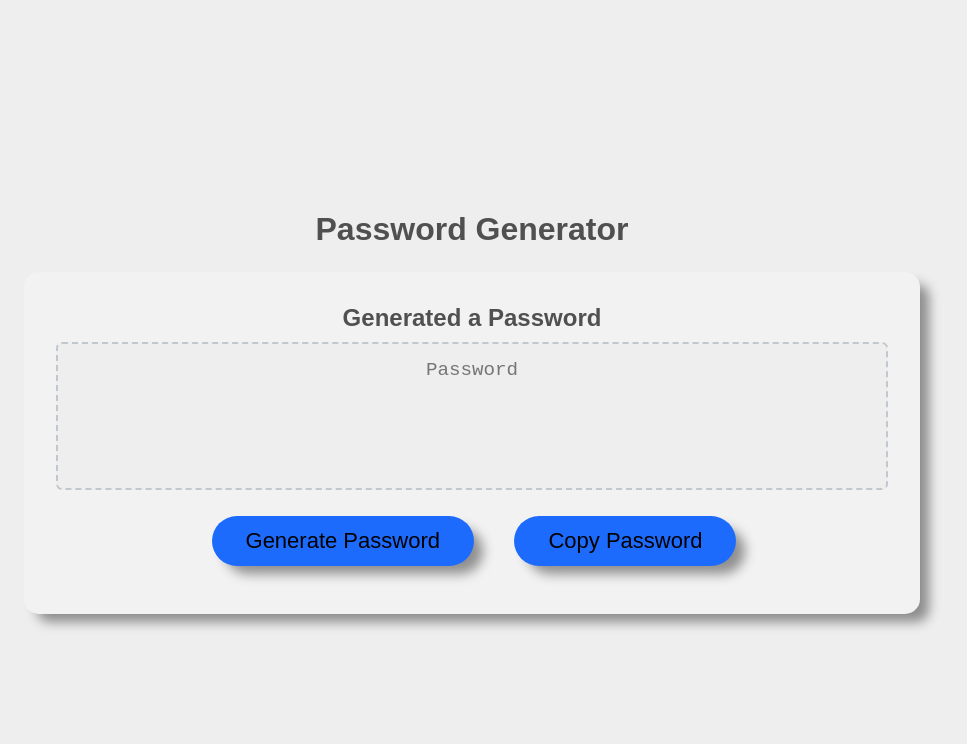
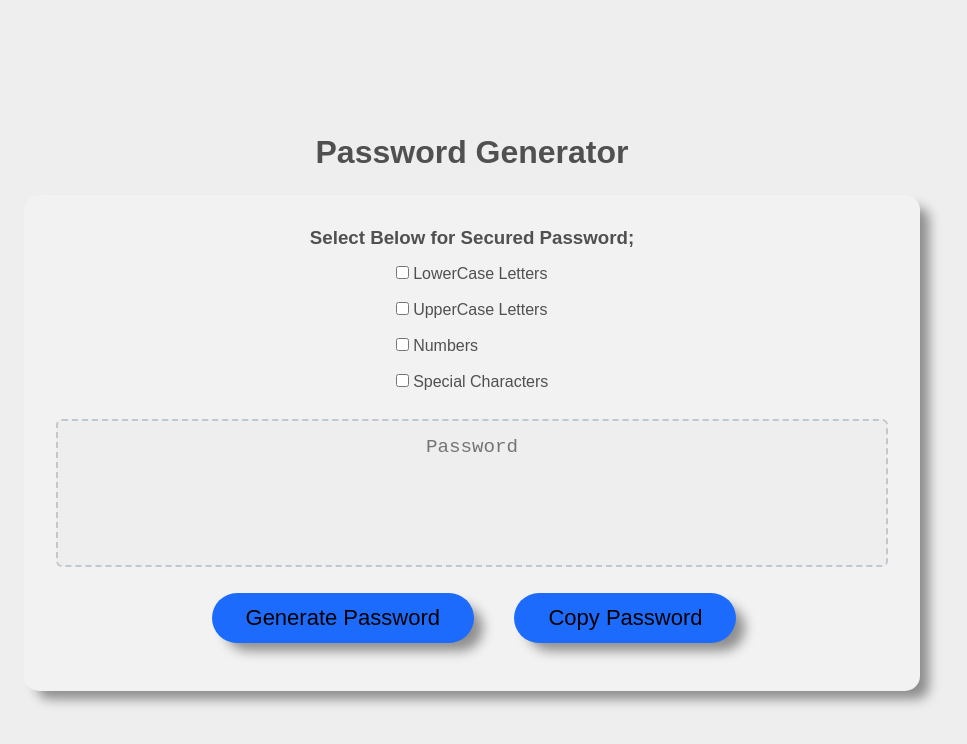
Before and after one commit to Dobbs96/SandBox, a plain HTML site: page PasswordGenerator/index.html in a window 1280 px wide. Shown: the whole page, without its empty margins (168-1135 px from the left). Drawn offline with Linux system fonts and the light colour scheme.

Commit message:
added checkbox to choose charcaters wanted

```diff
--- a/PasswordGenerator/index.html
+++ b/PasswordGenerator/index.html
@@ -14,9 +14,24 @@
       </header>
       <main class="main">
         <div class="main-header">
-          <h2>Generated a Password</h2>
+          <h3>Select Below for Secured Password;</h3>
         </div>
         <div class="main-body">
+          <input type="checkbox" name="lower-case" id="lower-case" />
+          <label for="lower-case">LowerCase Letters</label> <br /><br />
+          <input type="checkbox" name="upper-case" id="upper-case" />
+          <label for="upper-case">UpperCase Letters</label> <br /><br />
+          <input type="checkbox" name="numbers" id="numbers" />
+          <label for="numbers">Numbers</label> <br /><br />
+          <input
+            type="checkbox"
+            name="special-characters"
+            id="special-characters"
+          />
+          <label for="special-characters">Special Characters</label>
+          <br /><br />
+        </div>
+        <div class="main-password">
           <textarea
             readonly
             id="password"
--- a/PasswordGenerator/script.js
+++ b/PasswordGenerator/script.js
@@ -2,6 +2,11 @@
 const generateBTN = document.querySelector("#generate");
 const copyBTN = document.querySelector("#copy");
 const textArea = document.querySelector("#password");
+const lowerCaseValue = document.querySelector("#lower-case");
+const upperCaseValue = document.querySelector("#upper-case");
+const numbersValue = document.querySelector("#numbers");
+const specialCharactersValue = document.querySelector("#special-characters");
+
 // used Chars
 
 const specialCharacters = [
@@ -67,6 +72,18 @@ const upperCasedCharacters = lowerCasedCharacters.map((char) =>
 
 //myFunc
 const generatedPassword = () => {
+  if (lowerCaseValue.checked) {
+    return "abc";
+  }
+  if (upperCaseValue.checked) {
+    return "ABC";
+  }
+  if (numbersValue.checked) {
+    return "123";
+  }
+  if (specialCharactersValue.checked) {
+    return "!@#";
+  }
   return "abcd1234";
 };
 
--- a/PasswordGenerator/style.css
+++ b/PasswordGenerator/style.css
@@ -44,6 +44,12 @@ header {
   border-radius: 15px;
 }
 
+.main-body {
+  margin: auto;
+  text-align: left;
+  margin-top: 1rem;
+}
+
 #password {
   background-color: #eee;
   -webkit-appearance: none;
```
